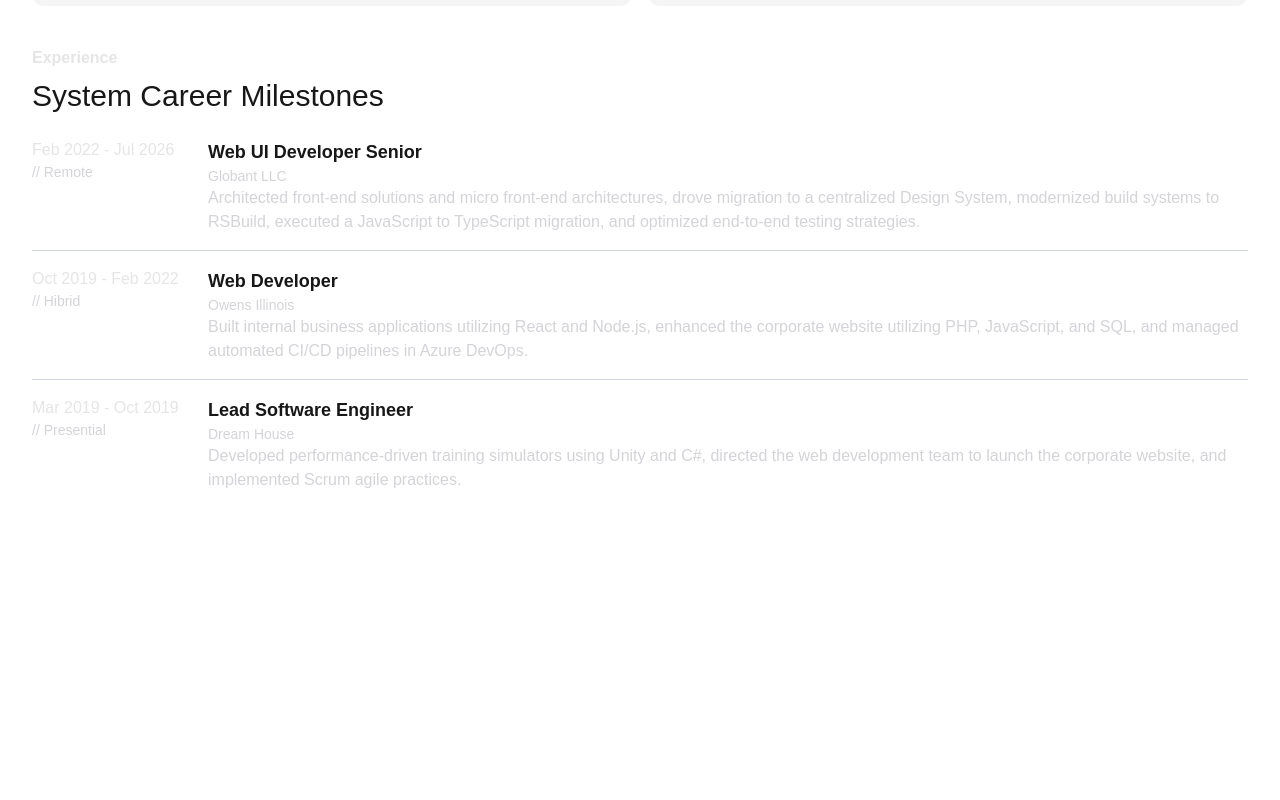
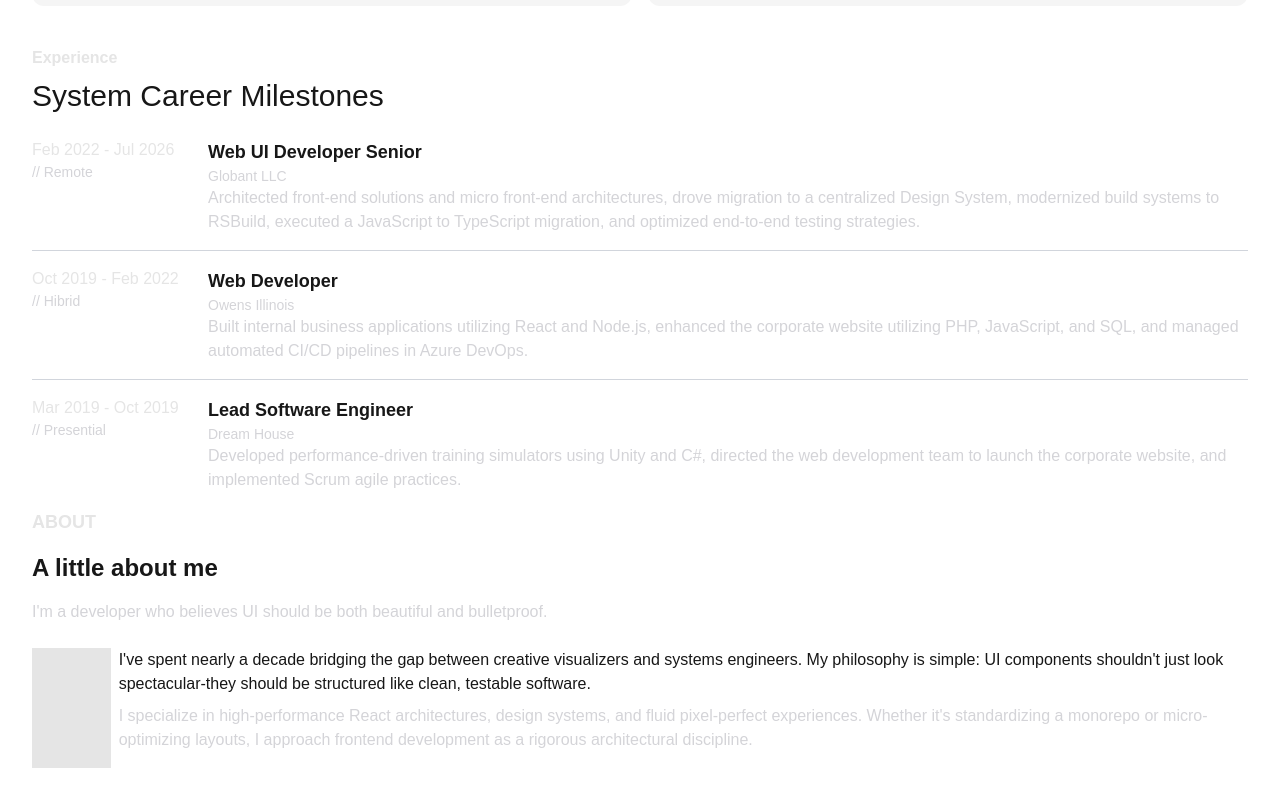
Before and after one commit to Camilozv-94/cv, a Next.js app: page / in a window 1280 px wide. Shown: the part 1220-2020 px from the top of the page. Before the commit the page ends 1760 px from the top, so only its background shows below. Built offline with nearby package versions, Linux system fonts and the light colour scheme; no server answers.

Commit message:
feat(ui): add about me component

```diff
--- a/messages/en.json
+++ b/messages/en.json
@@ -92,5 +92,12 @@
         "summary": "Developed performance-driven training simulators using Unity and C#, directed the web development team to launch the corporate website, and implemented Scrum agile practices."
       }
     ]
+  },
+  "AboutMe": {
+    "title": "ABOUT",
+    "sub-title": "A little about me",
+    "introduction": "I'm a developer who believes UI should be both beautiful and bulletproof.",
+    "description": "I've spent nearly a decade bridging the gap between creative visualizers and systems engineers. My philosophy is simple: UI components shouldn't just look spectacular-they should be structured like clean, testable software.",
+    "second-description": "I specialize in high-performance React architectures, design systems, and fluid pixel-perfect experiences. Whether it's standardizing a monorepo or micro-optimizing layouts, I approach frontend development as a rigorous architectural discipline."
   }
 }
--- a/src/app/page.tsx
+++ b/src/app/page.tsx
@@ -1,3 +1,4 @@
+import AboutMe from "@/components/sections/AboutMe";
 import ExperienceSection from "@/components/sections/ExperienceSection";
 import HomeSection from "@/components/sections/HomeSection";
 import HowIBuild from "@/components/sections/HowIBuildSection";
@@ -10,6 +11,7 @@ export default function Home() {
       <HowIBuild />
       <StackSection />
       <ExperienceSection />
+      <AboutMe />
     </div>
   );
 }
--- /dev/null
+++ b/src/components/sections/AboutMe.tsx
@@ -0,0 +1,23 @@
+import { useTranslations } from "next-intl";
+
+const AboutMe = () => {
+  const t = useTranslations("AboutMe");
+  return (
+    <div className="flex flex-col gap-2">
+      <div className="flex flex-col gap-4 mb-4">
+        <h1 className="text-secondary font-bold text-lg">{t("title")}</h1>
+        <h2 className="text-primary font-bold text-2xl">{t("sub-title")}</h2>
+        <p className="text-tertiary">{t("introduction")}</p>
+      </div>
+      <div className="flex flex-row gap-2">
+        <span className="size-30 bg-secondary" />
+        <div className="flex flex-col gap-2">
+          <p className="text-primary">{t("description")}</p>
+          <p className="text-tertiary">{t("second-description")}</p>
+        </div>
+      </div>
+    </div>
+  );
+};
+
+export default AboutMe;
```
Also changed, not shown: src/components/sections/HomeSection.tsx (+13 -10 lines).
